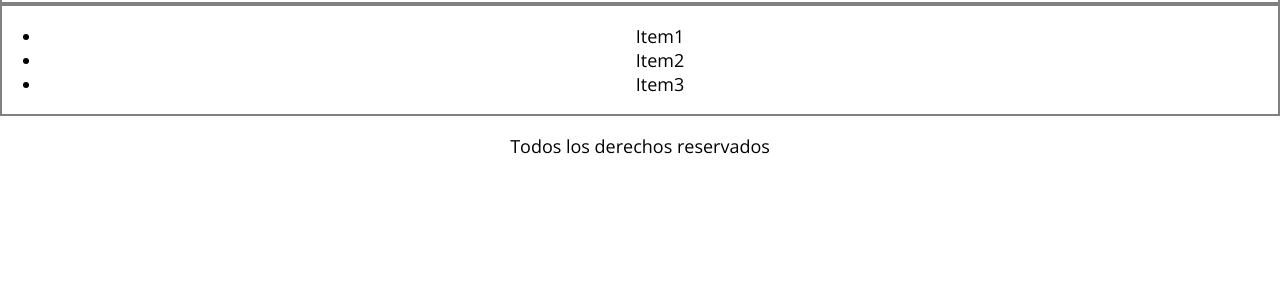
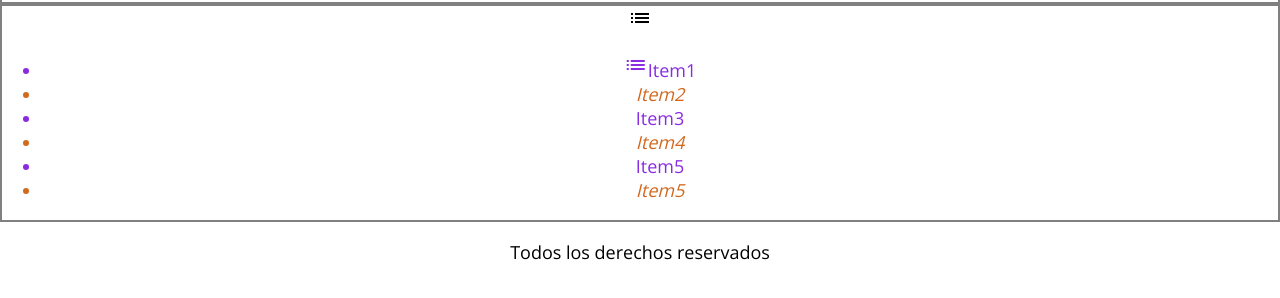
Before and after one commit to AlexOjF/Ejemplo-1-repository, a plain HTML site: page 01-IntroALaWeb/03-CSSSelectors/OtrosSelectores.html in a window 1280 px wide. Shown: the part 326-624 px from the top of the page. Drawn offline with nearby package versions, Linux system fonts and the light colour scheme.

Commit message:
Explicación uso nth-child y colocar iconos

```diff
--- a/01-IntroALaWeb/03-CSSSelectors/Css/style2.css
+++ b/01-IntroALaWeb/03-CSSSelectors/Css/style2.css
@@ -27,3 +27,11 @@ div
 {
     border: 2px solid gray;/*Para colocar un borde*/
 }
+ul li{
+    color: blueviolet;
+}
+ul li:nth-child(even)
+{/* es para pode seleccionar una cualidad con respecto a un patrón, que sea par (even) e impar (odd) o si ese tiene poco elementos se puede colocar el núermo que queremos afectar 1,2,3,etc..*/
+    font-style:italic;
+    color: chocolate;
+}
--- a/01-IntroALaWeb/03-CSSSelectors/OtrosSelectores.html
+++ b/01-IntroALaWeb/03-CSSSelectors/OtrosSelectores.html
@@ -8,6 +8,7 @@
     <link rel="preconnect" href="https://fonts.googleapis.com">
     <link rel="preconnect" href="https://fonts.gstatic.com" crossorigin>
     <link href="https://fonts.googleapis.com/css2?family=Open+Sans:wght@300;400&display=swap" rel="stylesheet">
+    <link href="https://fonts.googleapis.com/icon?family=Material+Icons" rel="stylesheet"><!--Este se usa para poder pegar un icono en nuestra pagina-->
     <title>Mas Selectores CSS y otras cosas</title>
 </head>
 <body>
@@ -23,10 +24,14 @@
             <img  src="img/Noddle.png" alt="Imagen de un doodle de google" height="200" class = "imagen">
         </div>
         <div>
+            <i class="material-icons">list</i> <!--Esto llama a una clase pero del CSS de google por eso es importante cambiar el texto que es la palabra que va a llamar al icono, el texto en blanco-->
             <ul>
-                <li>Item1</li>
+                <li><i class="material-icons">list</i>Item1</li><!--Para colocar un icono al lado de un texto lo pegamos justo despues de la etiqueta li-->
                 <li>Item2</li>
                 <li>Item3</li>
+                <li>Item4</li>
+                <li>Item5</li>
+                <li>Item5</li>
             </ul>
         </div>
     </main>
```
